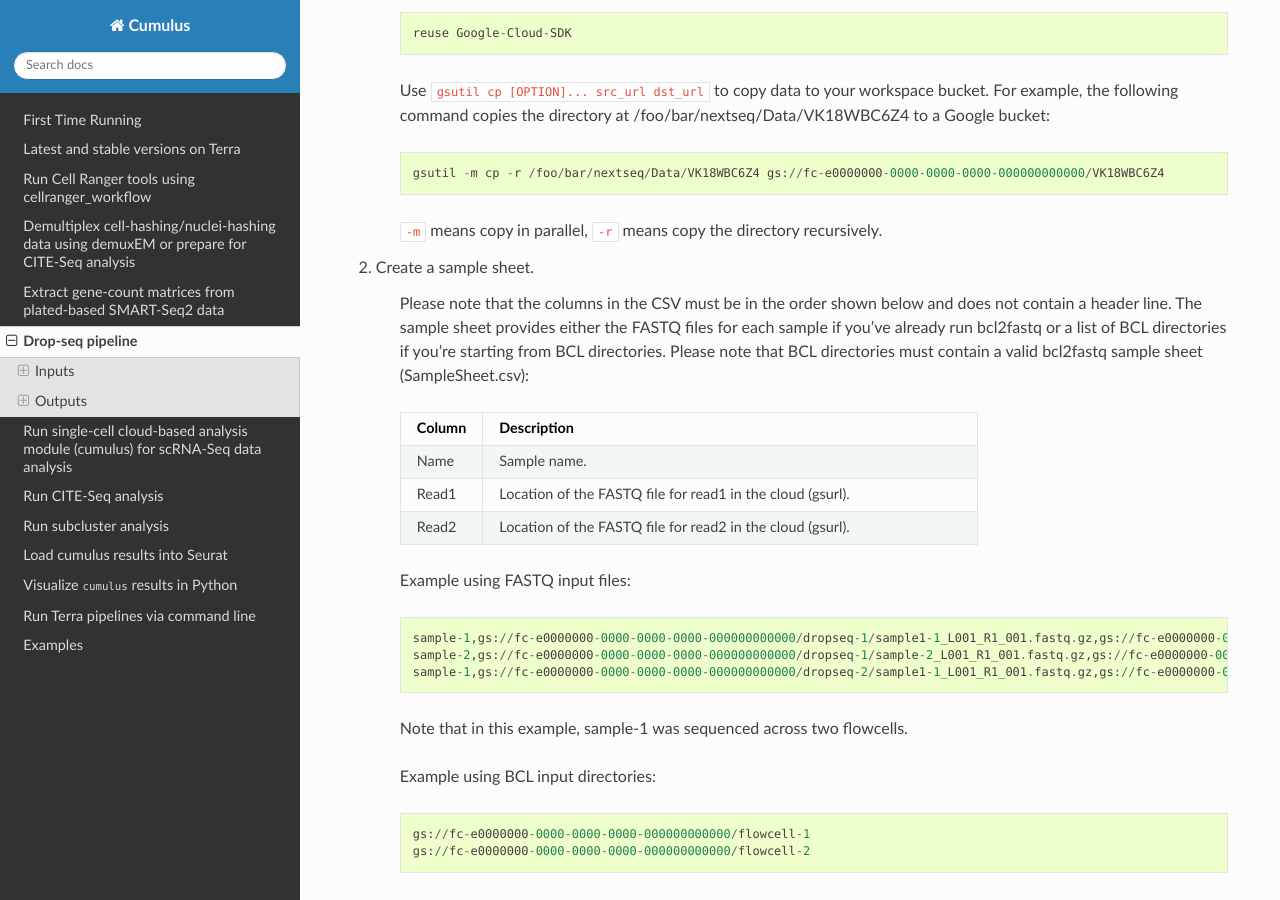
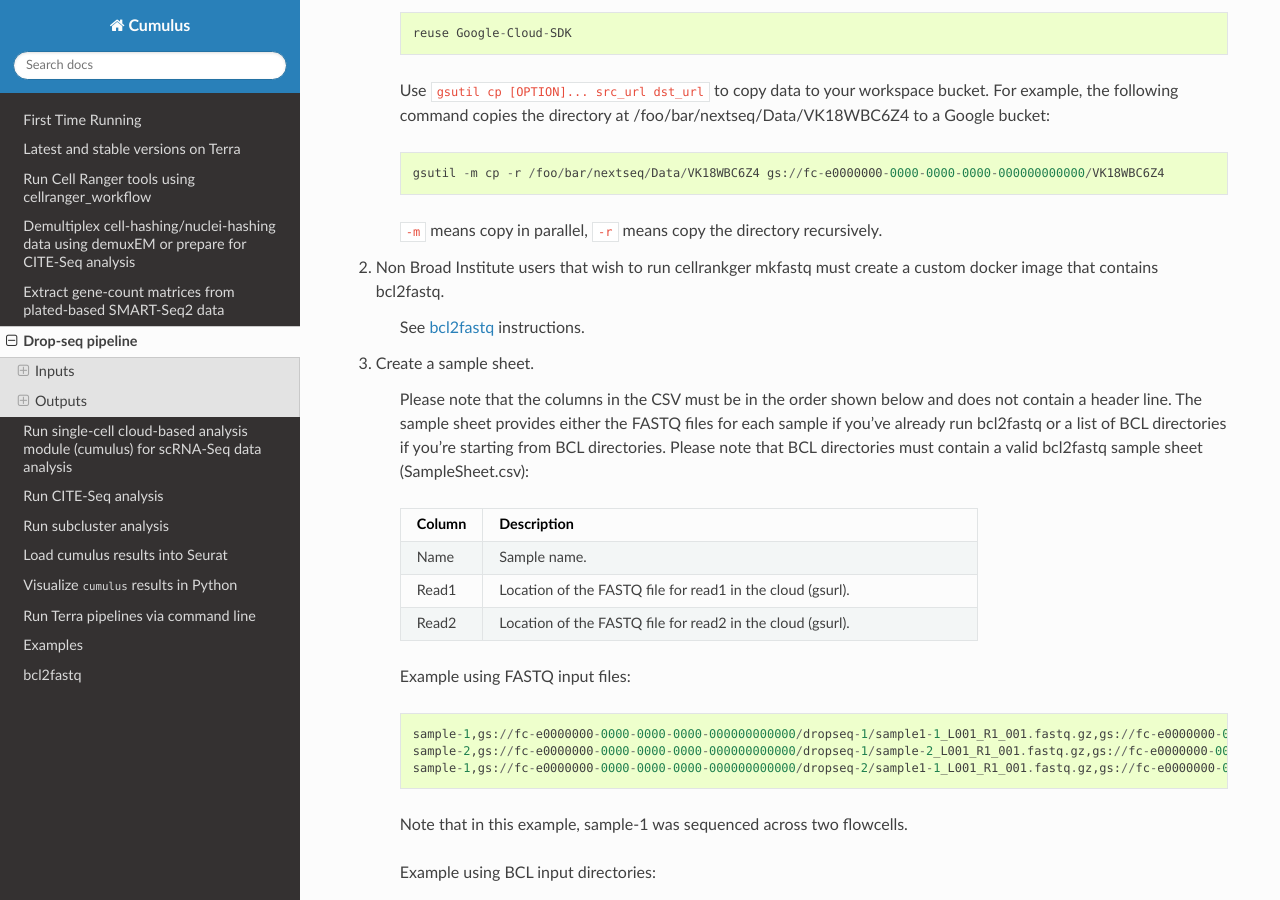
Before and after one commit to lilab-bcb/cumulus, a Sphinx documentation site: the page built from docs/drop_seq.rst, in a window 1280 px wide and 900 px high, scrolled down 974 px. Built offline with Sphinx 7.4.7 and the Read the Docs theme 2.0.0, drawn with Linux system fonts in a browser that asks for light colours.

Commit message:
added doc about custom bcl2fastq docker

```diff
--- a/docs/cellranger.rst
+++ b/docs/cellranger.rst
@@ -30,7 +30,9 @@ Follow the steps below to run CellRanger mkfastq/count/vdj on Terra_.
 
 	``-m`` means copy in parallel, ``-r`` means copy the directory recursively.
 
+#. Non Broad Institute users that wish to run cellrankger mkfastq must create a custom docker image that contains bcl2fastq.
 
+    See :ref:`bcl2fastq-docker` instructions.
 
 #. Create a scRNA-Seq formatted sample sheet.
 
--- a/docs/command_line.rst
+++ b/docs/command_line.rst
@@ -4,7 +4,7 @@ Run Terra pipelines via command line
 You can run Terra pipelines via the command line by installing the **altocumulus** package.
 
 Install ``altocumulus`` for Broad users
-^^^^^^^^^^^^^^^^^^^^^^^^^^^^^^^^^^^^^
+^^^^^^^^^^^^^^^^^^^^^^^^^^^^^^^^^^^^^^^^^^
 Request an UGER node::
 
 	reuse UGER
@@ -21,7 +21,7 @@ Activate the alto virtual environment::
 	source activate /seq/regev_genome_portal/conda_env/cumulus
 
 Install ``altocumulus`` for non-Broad users
-^^^^^^^^^^^^^^^^^^^^^^^^^^^^^^^^^^^^^^^^^
+^^^^^^^^^^^^^^^^^^^^^^^^^^^^^^^^^^^^^^^^^^^^
 
 Make sure you have ``conda`` installed. If you haven't installed conda_, use the following commands to install::
 
--- a/docs/drop_seq.rst
+++ b/docs/drop_seq.rst
@@ -31,6 +31,9 @@ Additionally the pipeline provides the option to generate count matrices using
 	``-m`` means copy in parallel, ``-r`` means copy the directory recursively.
 
 
+#. Non Broad Institute users that wish to run cellrankger mkfastq must create a custom docker image that contains bcl2fastq.
+
+    See :ref:`bcl2fastq-docker` instructions.
 
 #. Create a sample sheet.
 
--- a/docs/index.rst
+++ b/docs/index.rst
@@ -4,6 +4,7 @@
 .. toctree::
    :maxdepth: 1
    :hidden:
+
 
    first_time
    versions
@@ -14,3 +15,4 @@
    cumulus
    command_line
    examples/index
+   bcl2fastq
```
Also changed, not shown: docs/bcl2fastq.rst (added, +50 -0 lines).
